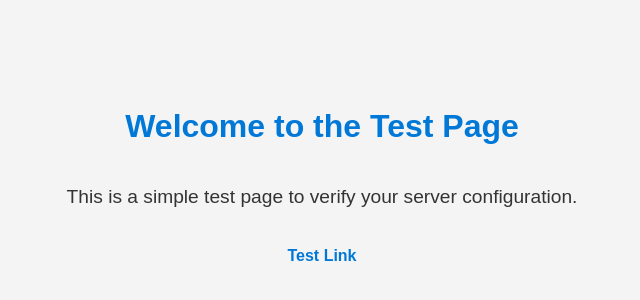
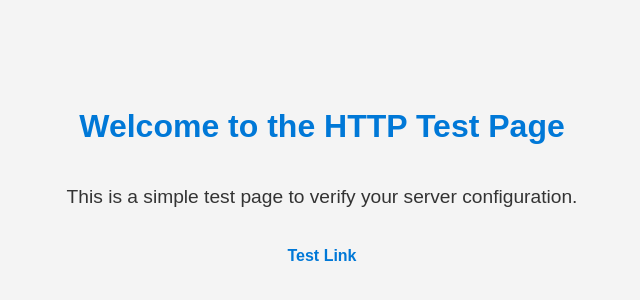
Before and after one commit to georgedsa/test, a plain HTML site: page index.html in a window 1280 px wide. Shown: the part 224-524 px from the top of the page, without its empty margins (318-958 px from the left). Drawn offline with Linux system fonts and the light colour scheme.

Commit message:
Update index.html

```diff
--- a/index.html
+++ b/index.html
@@ -37,7 +37,7 @@
   </style>
 </head>
 <body>
-  <h1>Welcome to the Test Page</h1>
+  <h1>Welcome to the HTTP Test Page</h1>
   <p>This is a simple test page to verify your server configuration.</p>
   <div class="test-link">
     <a href="/test" target="_blank">Test Link</a>
```
